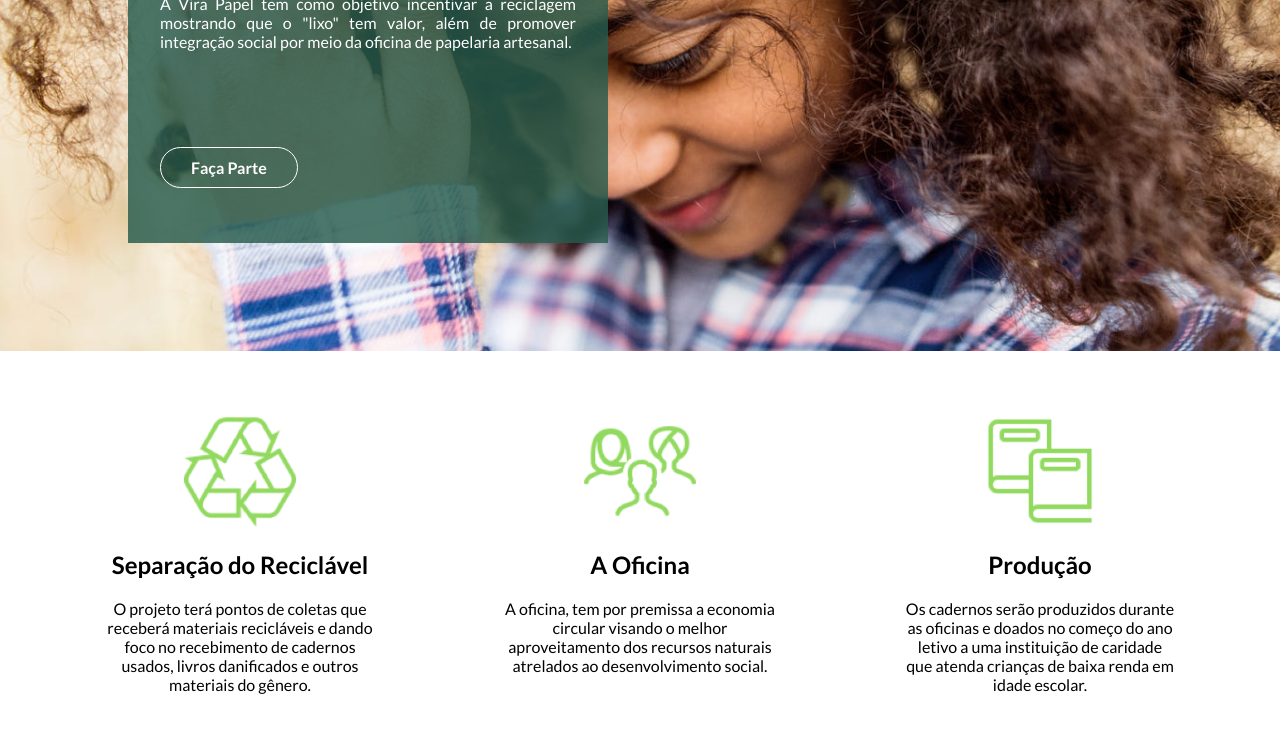
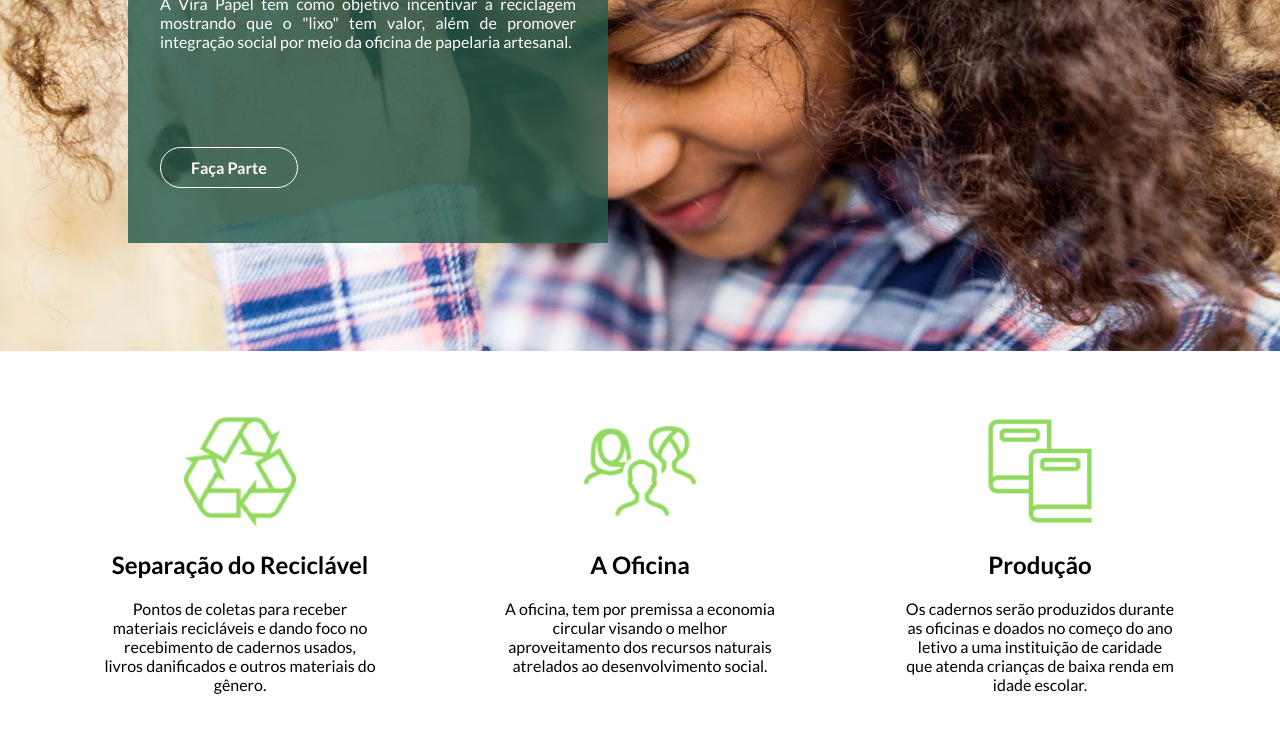
Before and after one commit to fherexe/ViraPapel, a plain HTML site: page index.html in a window 1280 px wide. Shown: the part 298-1030 px from the top of the page. Drawn offline with Linux system fonts and the light colour scheme.

Commit message:
Update index.html

```diff
--- a/index.html
+++ b/index.html
@@ -42,7 +42,7 @@
             <div class="sectionitem">
                 <img src="img/Icons/Recycle.png" alt="reciclagem">
                 <h2>Separação do Reciclável</h2>
-                <p>O projeto terá pontos de coletas que receberá materiais recicláveis e dando foco no recebimento de cadernos  usados, livros danificados e outros materiais do gênero.</p>
+                <p>Pontos de coletas para receber materiais recicláveis e dando foco no recebimento de cadernos  usados, livros danificados e outros materiais do gênero.</p>
             </div>
 
             <div class="sectionitem">
```
